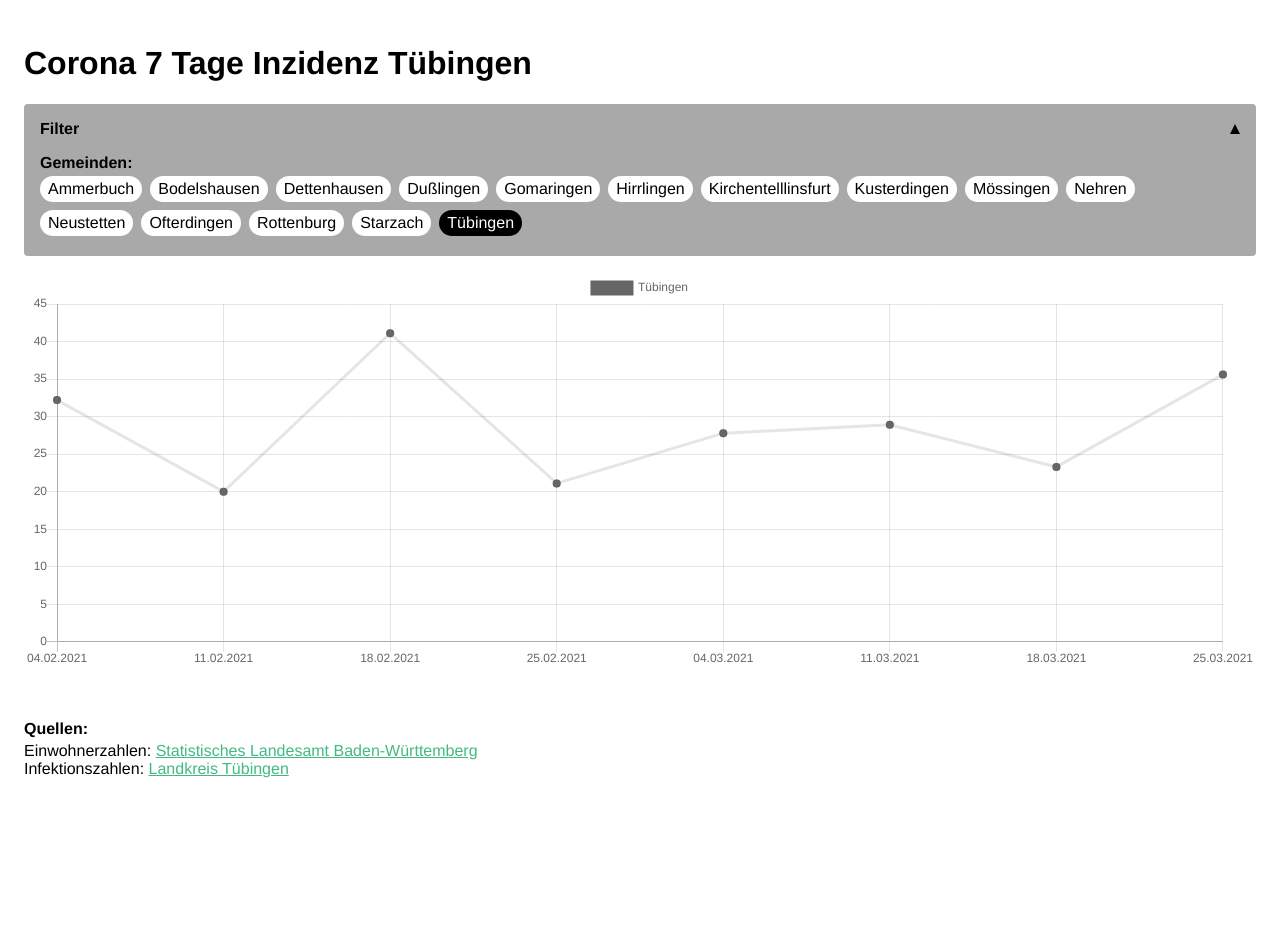
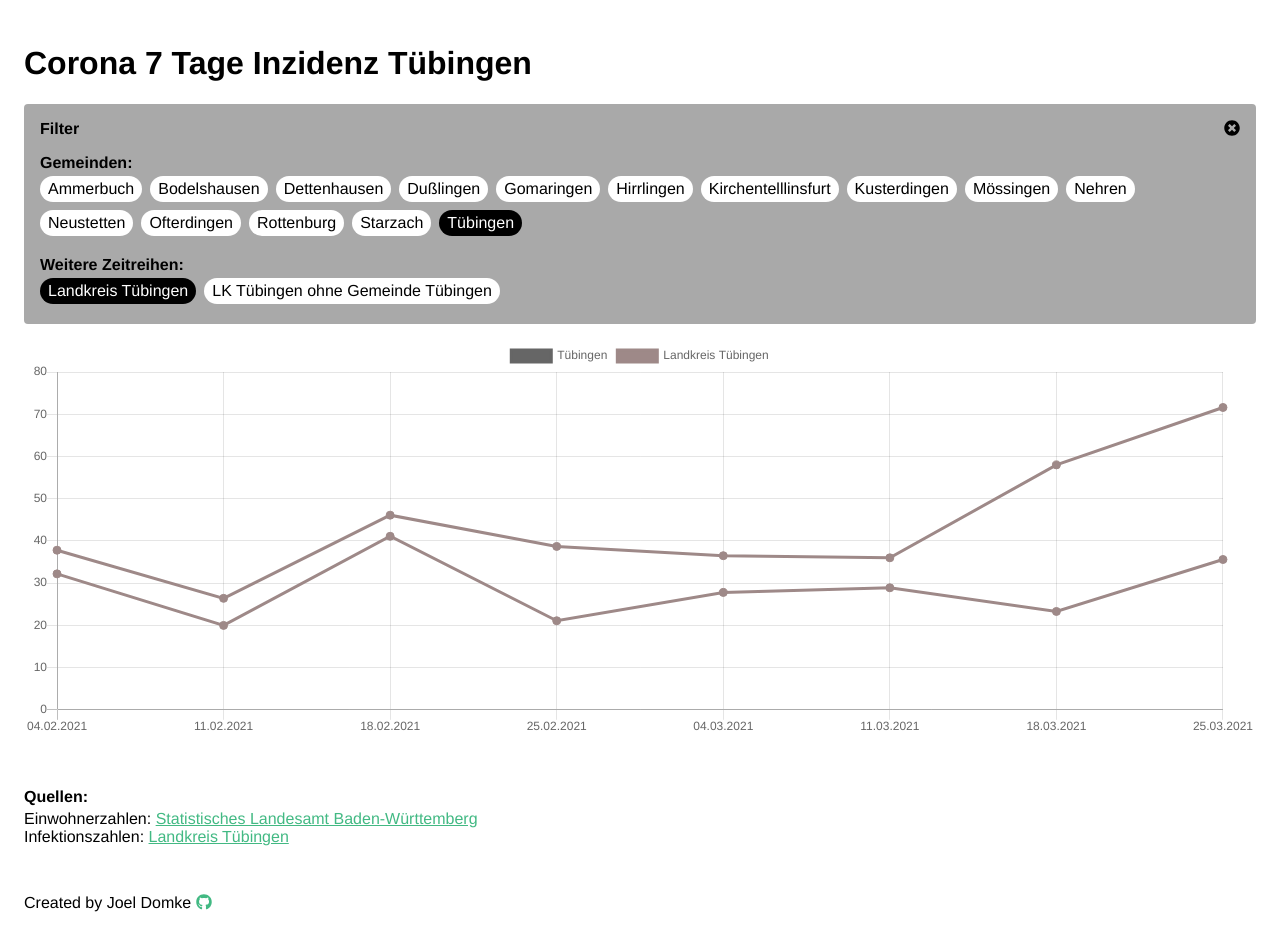
Before and after one commit to joeldomke/corona-incidence-tuebingen, a Vue app: page / in a window 1280 px wide. Before the commit the page ends 802 px from the top, so only its background shows below. Built offline with nearby package versions, Linux system fonts and the light colour scheme.

Commit message:
Add more timelines

```diff
--- a/package.json
+++ b/package.json
@@ -8,6 +8,10 @@
     "lint": "vue-cli-service lint"
   },
   "dependencies": {
+    "@fortawesome/fontawesome-svg-core": "^1.2.35",
+    "@fortawesome/free-brands-svg-icons": "^5.15.3",
+    "@fortawesome/free-solid-svg-icons": "^5.15.3",
+    "@fortawesome/vue-fontawesome": "^2.0.2",
     "chart.js": "^2.9.4",
     "core-js": "^3.6.5",
     "vue": "^2.6.11",
--- a/src/main.js
+++ b/src/main.js
@@ -1,5 +1,13 @@
 import Vue from "vue";
 import App from "./App.vue";
+import { library } from '@fortawesome/fontawesome-svg-core';
+import { faTimesCircle } from '@fortawesome/free-solid-svg-icons';
+import { faGithub } from "@fortawesome/free-brands-svg-icons";
+import { FontAwesomeIcon } from '@fortawesome/vue-fontawesome';
+
+library.add(faGithub);
+library.add(faTimesCircle);
+Vue.component('font-awesome-icon', FontAwesomeIcon);
 
 Vue.config.productionTip = false;
 
--- a/src/views/Home.vue
+++ b/src/views/Home.vue
@@ -7,9 +7,10 @@
         <div>
           Filter
         </div>
-        <div class="triangleContainer">
-          <div class=triangle :class="[showFilters ? 'up': '']"></div>
-        </div>
+          <font-awesome-icon
+              v-if="showFilters"
+              class="close-filters"
+              icon="times-circle"></font-awesome-icon>
       </div>
       <div id="filter-list"
            v-if="showFilters">
@@ -18,13 +19,29 @@
             Gemeinden:
           </div>
           <div class="filter-category-content">
-            <div id="city-filters">
-              <div v-for="possibleTimeline in possibleTimelines"
-                   :key="possibleTimeline"
-                   @click="changeTimelineSelection(possibleTimeline)"
+            <div class="city-filters">
+              <div v-for="timelineName in originalTimelines"
+                   :key="timelineName"
+                   @click="changeTimelineSelection(timelineName)"
                    class="filterCheckbox"
-                   :class="[selectedTimelines.includes(possibleTimeline) ? 'selected' : '']">
-                {{ possibleTimeline }}
+                   :class="[selectedTimelines.includes(timelineName) ? 'selected' : '']">
+                {{ timelineName }}
+              </div>
+            </div>
+          </div>
+        </div>
+        <div class="filter-category">
+          <div class="filter-category-headline">
+            Weitere Zeitreihen:
+          </div>
+          <div class="filter-category-content">
+            <div class="city-filters">
+              <div v-for="timelineName in addedTimelines"
+                   :key="timelineName"
+                   @click="changeTimelineSelection(timelineName)"
+                   class="filterCheckbox"
+                   :class="[selectedTimelines.includes(timelineName) ? 'selected' : '']">
+                {{ timelineName }}
               </div>
             </div>
           </div>
@@ -37,6 +54,9 @@
       <li>Einwohnerzahlen: <a href="https://www.statistik-bw.de/BevoelkGebiet/Bevoelk_I_D_A_vj.csv">Statistisches Landesamt Baden‑Württemberg</a></li>
       <li>Infektionszahlen: <a href="https://www.kreis-tuebingen.de/17094149.html">Landkreis Tübingen</a></li>
     </ul>
+    <div id="footer">
+      Created by Joel Domke <a href="https://github.com/joeldomke"><font-awesome-icon :icon="['fab', 'github']" /></a>
+    </div>
   </div>
 </template>
 
@@ -58,9 +78,11 @@ export default {
       datasets: {},
       showFilters: true,
       selectedTimelines: [
-          'Tübingen',
+        'Tübingen',
+        'Landkreis Tübingen'
       ],
-      possibleTimelines: [],
+      originalTimelines: [],
+      addedTimelines: [],
       chartOptions: {
         animation: {
           duration: 0
@@ -86,29 +108,20 @@ export default {
   methods: {
     fillData: function () {
       const coronaData = getCoronaData();
-      const inhabitantData = getInhabitantData();
+      let inhabitantData = getInhabitantData();
 
-      // add new data points to snapshots and extend inhabitantData
-      const extendedCoronaData = [];
-      const extendedInhabitantData = inhabitantData;
-
-      // extend inhabitantData
-      const LKTuebingenInhabitants = 0;
-
-
-      coronaData.forEach(snapshot => {
-        // add LK Tübingen without city Tübingen to snapshot
-
-
-        // add LK Tübingen to snapshot
-
-
-        extendedCoronaData.push(snapshot);
-      })
-
-      // create timeline object
+      /**
+       * Timeline Object
+       * Stores the data for each timeline, each timeline is indexed by it's name
+       * @type {Object<string, {
+       *   newCases: Array<?number>
+       *   cumulativeCases: Array<?number>
+       * }>
+       * }
+       */
       const timelines = {}
-      extendedCoronaData.forEach((snapshot) => {
+      // add empty timeline to timelines for every timelineName
+      coronaData.forEach((snapshot) => {
         //for each datapoint check if timeline exists
         const dataPoints = snapshot.dataPoints;
         dataPoints.forEach((dataPoint) => {
@@ -122,35 +135,81 @@ export default {
       });
 
       // write data from snapshots into the timeline
-      const timelineNames = Object.keys(timelines);
+      this.originalTimelines = Object.keys(timelines);
 
-      this.possibleTimelines = timelineNames;
-
-      extendedCoronaData.forEach((snapshot) => {
+      coronaData.forEach((snapshot) => {
         // for each key in timeline check if snapshot has relevant data
-        timelineNames.forEach((key) => {
+        this.originalTimelines.forEach((key) => {
           // lookup datapoint with the same name as the key
           const dataPoints = snapshot.dataPoints.filter(dataPoint => dataPoint.name === key);
           if (dataPoints.length > 0) {
+            // if the datapoint exists add data to timeline
             timelines[key].newCases.push(dataPoints[0].newCases);
             timelines[key].cumulativeCases.push(dataPoints[0].cumulativeCases);
           } else {
+            // otherwise add null to timeline
             timelines[key].newCases.push(null);
             timelines[key].cumulativeCases.push(null);
           }
         });
       });
 
+      // register new timelines
+      this.addedTimelines = [
+        'Landkreis Tübingen',
+        'LK Tübingen ohne Gemeinde Tübingen'
+      ]
+
+      // add lk tübingen without tübingen
+      const timelinesToAccumulate = [
+        'Ammerbuch',
+        'Bodelshausen',
+        'Dettenhausen',
+        'Dußlingen',
+        'Gomaringen',
+        'Hirrlingen',
+        'Kirchentelllinsfurt',
+        'Kusterdingen',
+        'Mössingen',
+        'Nehren',
+        'Neustetten',
+        'Ofterdingen',
+        'Rottenburg',
+        'Starzach',
+      ]
+      this.accumulateTimelines(
+          'LK Tübingen ohne Gemeinde Tübingen',
+          timelinesToAccumulate,
+          timelines,
+          inhabitantData
+      )
+      const timelinesToAccumulate2 = [
+        'LK Tübingen ohne Gemeinde Tübingen',
+        'Tübingen'
+      ]
+      this.accumulateTimelines(
+          'Landkreis Tübingen',
+          timelinesToAccumulate2,
+          timelines,
+          inhabitantData
+      )
+
+      console.log(timelines);
+
+
       // create chart labels
       const chartLabels = [];
-      extendedCoronaData.forEach(snapshot => {
+      coronaData.forEach(snapshot => {
         chartLabels.push(snapshot.date);
       })
 
       // convert timeline into dataset
       this.datasets = [];
-      timelineNames.forEach(timelineName => {
-        const inhabitants = extendedInhabitantData[timelineName].inhabitants;
+      const combinedTimeLineNames = [...this.originalTimelines, ...this.addedTimelines];
+      console.log(combinedTimeLineNames);
+      combinedTimeLineNames.forEach(timelineName => {
+        console.log(timelineName);
+        const inhabitants = inhabitantData[timelineName].inhabitants;
         const randomColor = this.randomColor();
         this.datasets.push({
           label: timelineName,
@@ -170,6 +229,23 @@ export default {
         datasets: this.datasets,
       }
 
+    },
+    accumulateTimelines(newTimelineName, timelinesToAccumulate, timelines, inhabitantData) {
+      let inhabitants = 0;
+      const newCasesToAdd = [];
+      const cumulativeCasesToAdd = [];
+      timelinesToAccumulate.forEach(cityName => {
+        newCasesToAdd.push(timelines[cityName].newCases);
+        cumulativeCasesToAdd.push(timelines[cityName].cumulativeCases);
+        inhabitants += inhabitantData[cityName].inhabitants;
+      })
+      const newCases = this.sumArrays(newCasesToAdd);
+      const cumulativeCases = this.sumArrays(cumulativeCasesToAdd);
+      timelines[newTimelineName] = {
+        newCases: newCases,
+        cumulativeCases: cumulativeCases
+      };
+      inhabitantData[newTimelineName] = {inhabitants: inhabitants};
     },
     randomColor() {
       return '#'+(Math.random()*0xFFFFFF<<0).toString(16);
@@ -195,7 +271,8 @@ export default {
     sumArrays(arrays) {
       const n = arrays.reduce((max, xs) => Math.max(max, xs.length), 0);
       const result = Array.from({ length: n });
-      return result.map((_, i) => arrays.map(xs => xs[i] || 0).reduce((sum, x) => sum + x, 0));
+      return result.map((_, i) => arrays.map(xs => xs[i]).reduce((sum, x) =>
+          sum === null || x === null ? null : sum + x, 0));
     }
   }
 };
@@ -239,7 +316,7 @@ export default {
 .filter-category-content {
 
 }
-#city-filters {
+.city-filters {
   display: flex;
   flex-wrap: wrap;
 }
@@ -259,6 +336,9 @@ export default {
   background-color: black;
   color: white;
 }
+.close-filters {
+  margin-left: auto;
+}
 ul {
   list-style-type: none;
   padding: 0;
@@ -270,16 +350,7 @@ h4 {
 a {
   color: #42b983;
 }
-.triangle {
-  display: inline-block;
-  width: 0;
-  height: 0;
-  border-left: 5px solid transparent;
-  border-right: 5px solid transparent;
-  border-top: 10px solid black;
-  transition: .5s ease;
-}
-.triangle.up {
-  transform:rotate(180deg);
+#footer {
+  margin-top: 3rem;
 }
 </style>
```
Also changed, not shown: 1 other file (tests, documents, lock files or other folders).
